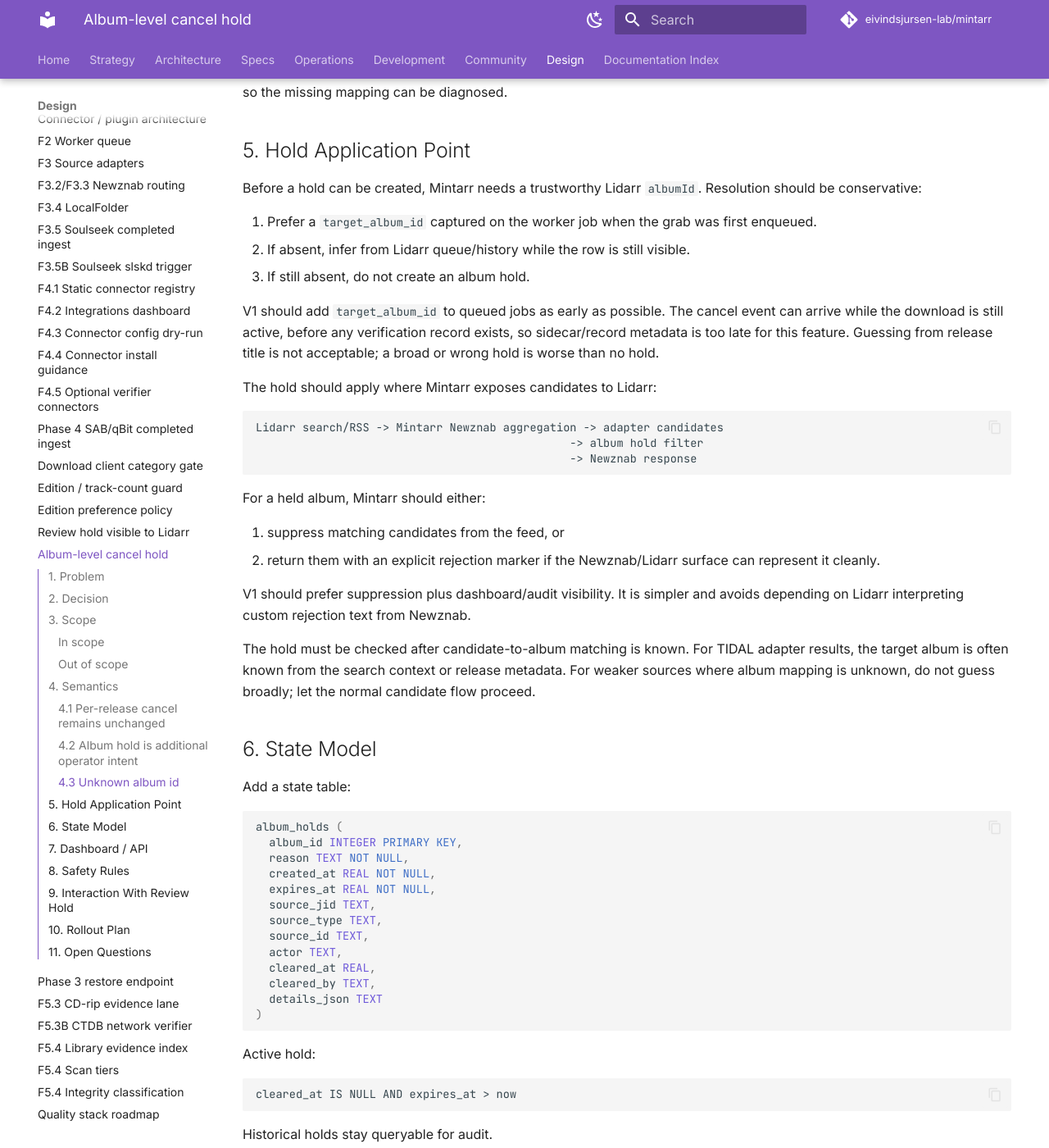
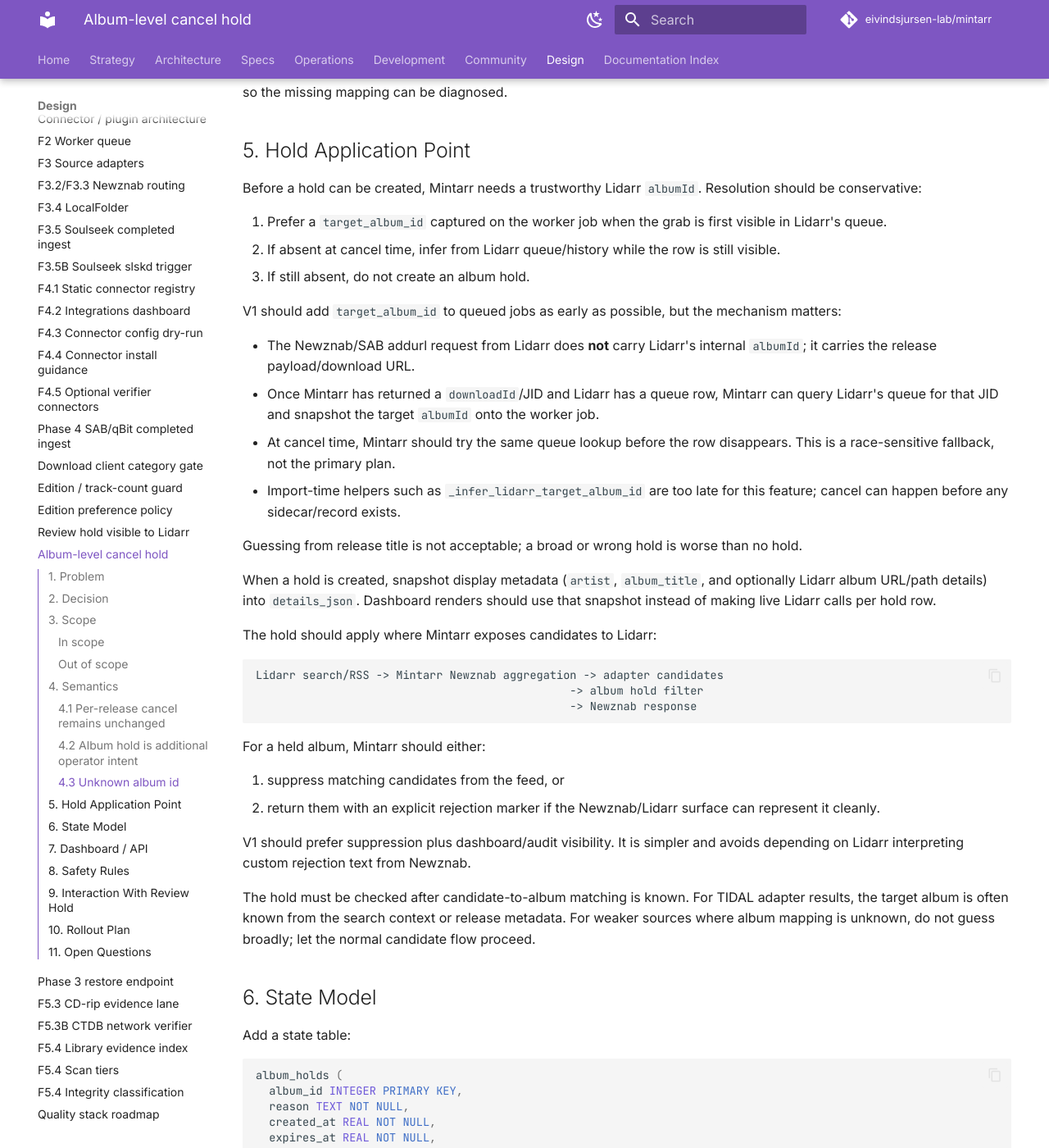
Before and after one commit to VectorOfDoubt/mintarr, an MkDocs documentation site: the page built from docs/design/ALBUM_LEVEL_CANCEL_HOLD.md, in a window 1280 px wide and 1400 px high, scrolled down 2701 px. Shown: the whole window at 82% size. Built offline with MkDocs 1.6.1 and Material for MkDocs 9.7.7, drawn with Linux system fonts in a browser that asks for light colours; comment, search, counter and statistics services are not loaded; some of the changed text lies outside the part shown.

Commit message:
docs: clarify album hold resolution

````diff
--- a/docs/design/ALBUM_LEVEL_CANCEL_HOLD.md
+++ b/docs/design/ALBUM_LEVEL_CANCEL_HOLD.md
@@ -123,16 +123,31 @@
 Before a hold can be created, Mintarr needs a trustworthy Lidarr `albumId`.
 Resolution should be conservative:
 
-1. Prefer a `target_album_id` captured on the worker job when the grab was
-   first enqueued.
-2. If absent, infer from Lidarr queue/history while the row is still visible.
+1. Prefer a `target_album_id` captured on the worker job when the grab is first
+   visible in Lidarr's queue.
+2. If absent at cancel time, infer from Lidarr queue/history while the row is
+   still visible.
 3. If still absent, do not create an album hold.
 
-V1 should add `target_album_id` to queued jobs as early as possible. The cancel
-event can arrive while the download is still active, before any verification
-record exists, so sidecar/record metadata is too late for this feature. Guessing
-from release title is not acceptable; a broad or wrong hold is worse than no
-hold.
+V1 should add `target_album_id` to queued jobs as early as possible, but the
+mechanism matters:
+
+- The Newznab/SAB addurl request from Lidarr does **not** carry Lidarr's
+  internal `albumId`; it carries the release payload/download URL.
+- Once Mintarr has returned a `downloadId`/JID and Lidarr has a queue row, Mintarr
+  can query Lidarr's queue for that JID and snapshot the target `albumId` onto
+  the worker job.
+- At cancel time, Mintarr should try the same queue lookup before the row
+  disappears. This is a race-sensitive fallback, not the primary plan.
+- Import-time helpers such as `_infer_lidarr_target_album_id` are too late for
+  this feature; cancel can happen before any sidecar/record exists.
+
+Guessing from release title is not acceptable; a broad or wrong hold is worse
+than no hold.
+
+When a hold is created, snapshot display metadata (`artist`, `album_title`, and
+optionally Lidarr album URL/path details) into `details_json`. Dashboard renders
+should use that snapshot instead of making live Lidarr calls per hold row.
 
 The hold should apply where Mintarr exposes candidates to Lidarr:
 
@@ -207,7 +222,9 @@
 ```
 
 Manual creation is useful when an operator knows they want to pause attempts for
-an album without waiting for a cancel event.
+an album without waiting for a cancel event. Manual creation must validate the
+album id against Lidarr before writing the hold. A typo must not create a
+phantom hold for a non-existent album.
 
 ## 8. Safety Rules
 
@@ -234,14 +251,17 @@
 
 If the operator discards a review, exact-release blocklisting remains enough in
 v1. A future option may offer "discard and pause album" as an explicit dashboard
-action.
+action. That is the same operator-intent class as cancel: "I do not want Mintarr
+to try another candidate for this album right now." Keep it explicit so a normal
+discard still means "reject this release" rather than "pause the album."
 
 ## 10. Rollout Plan
 
 1. **State slice:** album hold table + pure helpers (`create`, `active`,
    `clear`, `expire`) with tests. No search effect.
 2. **Cancel integration slice:** create hold when Lidarr remove/blocklist
-   cancels an active job and target `albumId` is known. Dashboard read-only
+   cancels an active job and target `albumId` is known. Include JID -> Lidarr
+   queue albumId capture and snapshotted display metadata. Dashboard read-only
    visibility.
 3. **Search filter slice:** suppress held-album candidates in Newznab results.
 4. **Dashboard control slice:** clear/create hold actions.
@@ -254,5 +274,5 @@
 - Should a dashboard discard offer a second button: "discard and pause album"?
 - Should holds suppress RSS results as well as interactive search? V1 should do
   both if they share the Newznab aggregation path.
-- How should Mintarr derive display names for held albums without adding
-  expensive Lidarr API calls to every dashboard render?
+- Should album-hold creation be automatic for every Lidarr cancel, or controlled
+  by a config flag / dashboard option once the mechanism is proven?
````
Also changed, not shown: other parts of docs/design/ALBUM_LEVEL_CANCEL_HOLD.md (+1 -1 lines).
